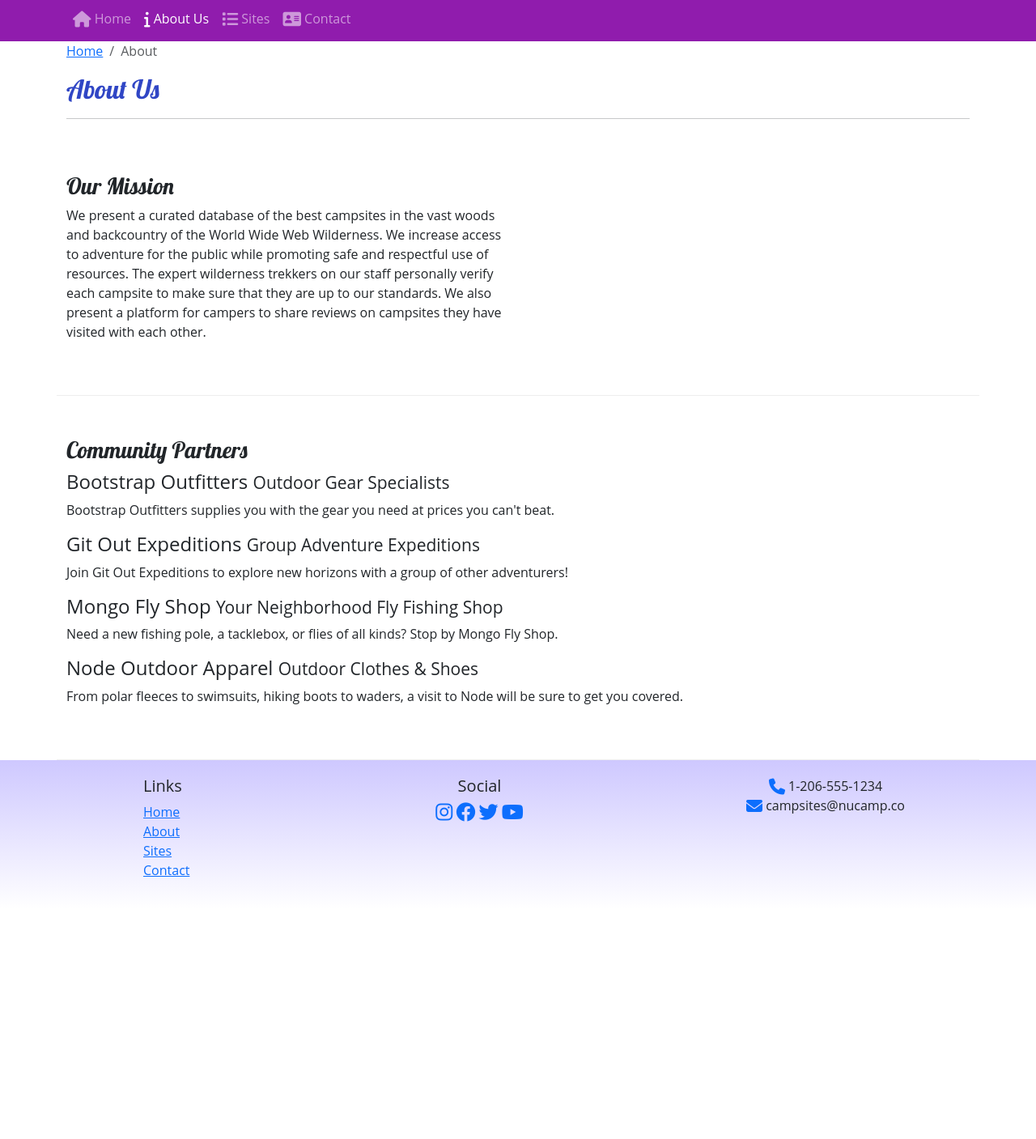
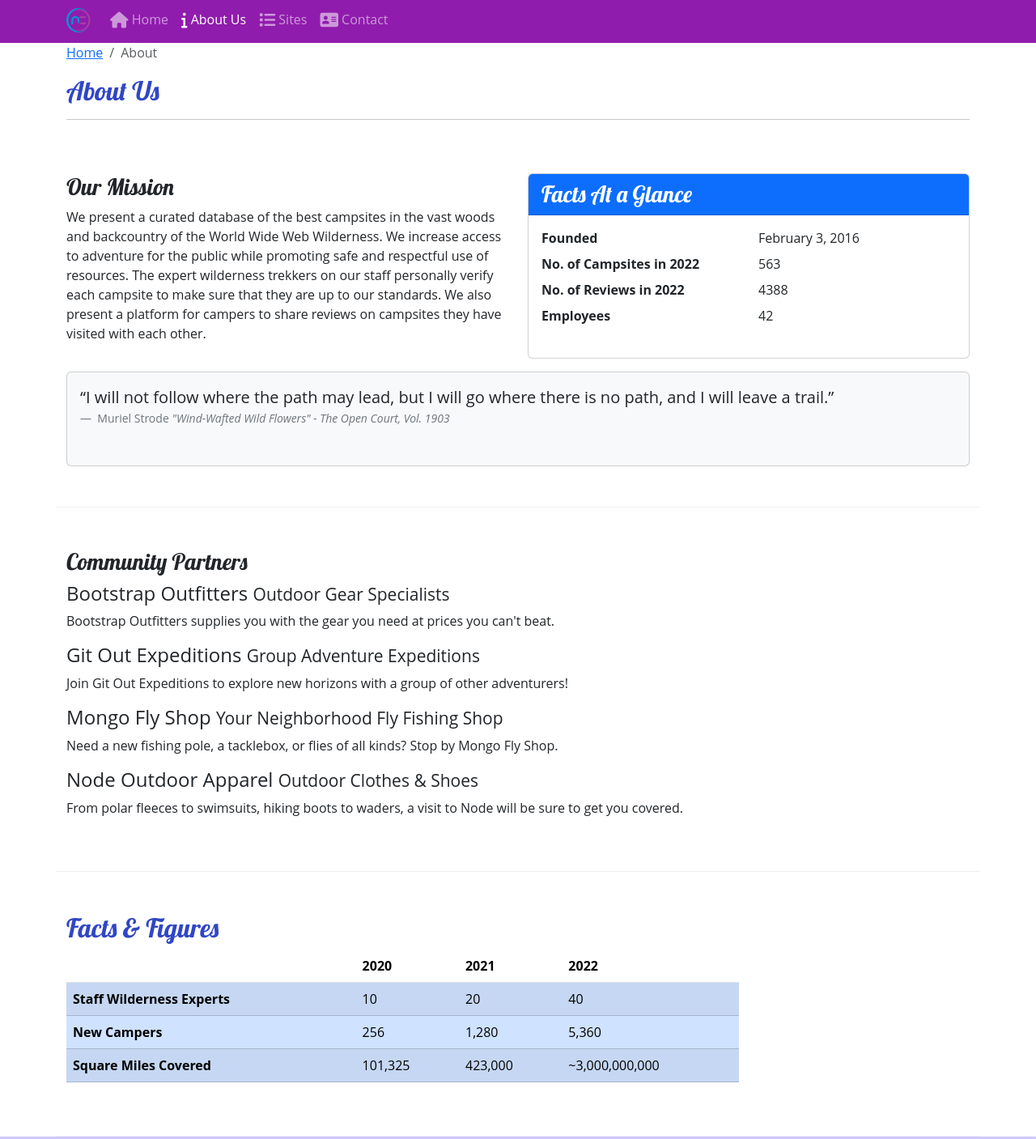
Before and after one commit to sandra-jk/bootstrap-html, a plain HTML site: page aboutus.html in a window 1280 px wide. Shown: the part 167-1574 px from the top of the page at 81% size. Before the commit the page ends 1290 px from the top, so only its background shows below. Drawn offline with nearby package versions, Linux system fonts and the light colour scheme.

Commit message:
Tables Cards Images Flex Utilities

```diff
--- a/aboutus.html
+++ b/aboutus.html
@@ -17,6 +17,9 @@
     <header>
         <div class="container">
             <div class="row">
+                <div class="col-4 col-sm-3 col-md-2 align-self-center">
+                    <a href="index.html"><img src="img/logo.png" class="img-fluid" /></a>
+                </div>
                 <div class="col">
                     <h1>Nucamp</h1>
                     <h2>a better way to camp</h2>
@@ -26,7 +29,8 @@
     </header>
     <nav class="navbar navbar-dark navbar-expand-sm sticky-top">
         <div class="container">
-            <button class="navbar-toggler ms-auto" type="button" data-bs-toggle="collapse" data-bs-target="#nucampNavbar">
+            <a class="navbar-brand" href="index.html"><img src="img/logo.png" height="30" width="30" /></a>
+            <button class="navbar-toggler" type="button" data-bs-toggle="collapse" data-bs-target="#nucampNavbar">
                 <span class="navbar-toggler-icon"></span>
               </button>
             <div class="collapse navbar-collapse" id="nucampNavbar">
@@ -60,6 +64,35 @@
                 campsite to make sure that they are up to our standards. We also present a platform for campers to share reviews on campsites they have visited
                 with each other.</p>
             </div>
+            <div class="col-sm-6">
+                <div class="card">
+                    <h3 class="card-header bg-primary text-white">Facts At a Glance</h3>
+                    <div class="card-body">
+                        <dl class="row">
+                            <dt class="col-6">Founded</dt>
+                            <dd class="col-6">February 3, 2016</dd>
+                            <dt class="col-6">No. of Campsites in 2022</dt>
+                            <dd class="col-6">563</dd>
+                            <dt class="col-6">No. of Reviews in 2022</dt>
+                            <dd class="col-6">4388</dd>
+                            <dt class="col-6">Employees</dt>
+                            <dd class="col-6">42</dd>
+                        </dl>
+                    </div>
+                </div>
+            </div>
+            <div class="col">
+                <div class="card bg-light mt-3">
+                    <figure class="card-body">
+                        <blockquote class="blockquote">
+                            <q>I will not follow where the path may lead, but I will go where there is no path, and I will leave a trail.</q>
+                        </blockquote>
+                        <figcaption class="blockquote-footer">
+                            Muriel Strode <cite>"Wind-Wafted Wild Flowers" - The Open Court, Vol. 1903</cite>
+                        </figcaption>
+                   </figure>
+                </div>
+            </div>
         </section>
 
         <section class="row row-content">
@@ -75,6 +108,43 @@
                 <p class="d-none d-sm-block">Need a new fishing pole, a tacklebox, or flies of all kinds? Stop by Mongo Fly Shop.</p>
                 <h4>Node Outdoor Apparel <small>Outdoor Clothes & Shoes</small></h4>
                 <p class="d-none d-sm-block">From polar fleeces to swimsuits, hiking boots to waders, a visit to Node will be sure to get you covered.</p>
+            </div>
+        </section>
+        <section class="row row-content">
+            <div class="col-sm-9">
+                <h2 class="col">Facts & Figures</h2>
+                <div class="table-responsive">
+                    <table class="table table-striped  ">
+                        <thead class="bg-primary text-light">
+                            <tr>
+                                <th></th>
+                                <th>2020</th>
+                                <th>2021</th>
+                                <th>2022</th>
+                            </tr>
+                        </thead>
+                        <tbody class="table-primary">
+                            <tr>
+                                <th>Staff Wilderness Experts</th>
+                                <td>10</td>
+                                <td>20</td>
+                                <td>40</td>
+                            </tr>
+                            <tr>
+                                <th>New Campers</th>
+                                <td>256</td>
+                                <td>1,280</td>
+                                <td>5,360</td>
+                            </tr>
+                            <tr>
+                                <th>Square Miles Covered</th>
+                                <td>101,325</td>
+                                <td>423,000</td>
+                                <td>~3,000,000,000</td>
+                            </tr>
+                        </tbody>
+                    </table>
+                </div>
             </div>
         </section>
     </main>
```
Also changed, not shown: contactus.html (+5 -2 lines), index.html (+22 -6 lines), img/bootstrap-thumb.png (added), img/breadcrumb-trail-thumb.jpg (added), img/breadcrumb-trail.jpg (added), img/chrome-river-thumb.jpg (added), img/chrome-river.jpg (added), img/logo.png (added), img/react-lake-thumb.jpg (added), img/react-lake.jpg (added), 1 other file.
